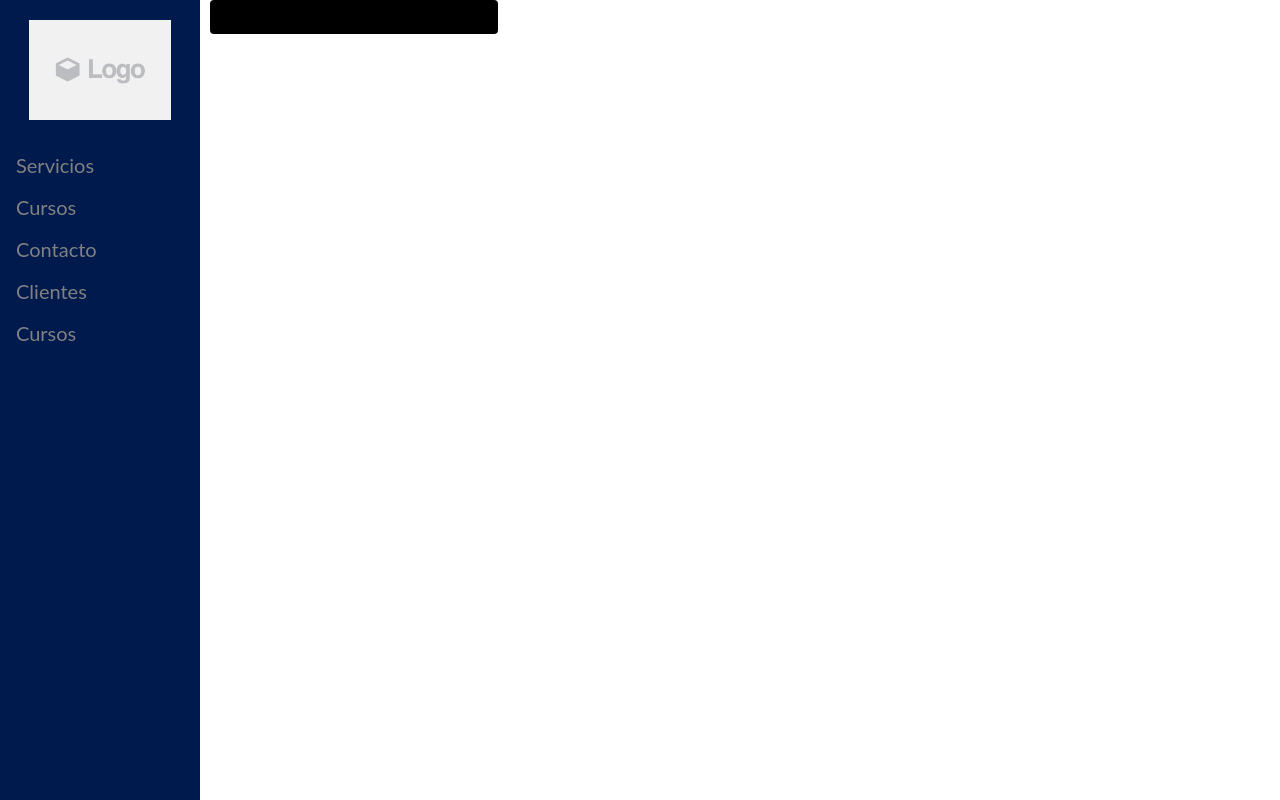
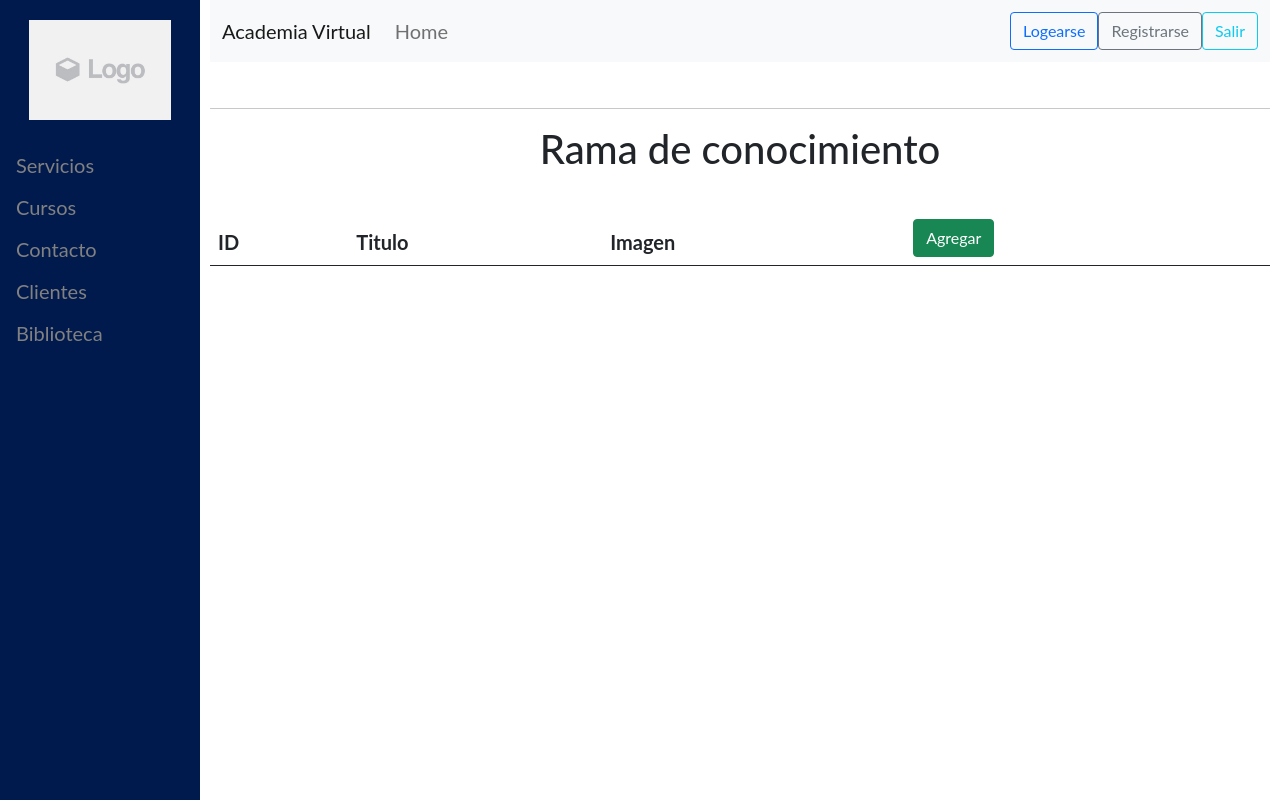
Before and after one commit to brch0x2a/virtual-academy, a Flask app: page /branch_of_knowledge in a window 1280 px wide. Run offline with Flask 2, Linux system fonts and the light colour scheme; lists and menus that the app fills with data are empty; some libraries are stand-ins or nearby versions.

Commit message:
branch of knwolege v1

```diff
--- a/app/module/branch_of_kwnoledge/models.py
+++ b/app/module/branch_of_kwnoledge/models.py
@@ -0,0 +1,6 @@
+
+class Branch_of_knowledge:
+    def __init__(self, id, name, image):
+        self.id = id
+        self.name = name
+        self.image = image
--- a/app/templates/course_module/branch_of_knowledge.html
+++ b/app/templates/course_module/branch_of_knowledge.html
@@ -1,15 +1,200 @@
 {% include "partials/header.html" %}
-{% include "partials/sidenav.html" %}
+
+
+
+{% include "partials/sidenav.html"%}
 
 <div class="main">
+{% include "partials/nav.html" %}
 
-    <div class="card" style="width: 18rem; background-color: black;">
-        <rect width="100%" height="100%" fill="#868e96"></rect>
+
+<br>
+<hr>
+
+<center>
+    <h1>Rama de conocimiento</h1>
+</center>
+<br>
+
+
+<table class="table table-striped">
+    <thead>
+      <tr>
+        <th>ID</th>
+        <th>Titulo</th>
+        <th>Imagen</th>
+        <th>
+          <a >
+            <button type="button"  data-toggle="modal" id="addButton" onclick="console.log('clickTest6')"
+            data-target="#closeForm" class="btn btn-success" style="margin-left: 1px">Agregar</button>
+        </a>
+        </th>
+
+      </tr>
+    </thead>
+    <tbody>
+      {%for b in branch %}
+      <tr>
+        <td>{{ b.id}}</td>
+        <td>{{ b.name}}</td>
+        <td>
+          <img style="object-fit: scale-down;" src="{{ b.image}}" width="90" height="90">
+
+        </td>
+        <td>
+          <a   onclick="edit({{ c.id }})">
+           <button  type="button" class="btn btn-primary" data-toggle="modal" data-target="#editForm">Editar</button>
+          </a>
+          <a onclick="deleteE({{ c.id }})">
+           <button  type="button" class="btn btn-danger">Borrar</button>
+         </a>
+         </td>
+      </tr>
+      {%endfor%}
+    </tbody>
+  </table>
+</div>
+
+<!-- Modal -->
+<div
+  class="modal fade"
+  id="closeForm"
+  tabindex="-1"
+  role="dialog"
+  aria-labelledby="closeFormLabel"
+  aria-hidden="true"
+>
+  <div class="modal-dialog" role="document">
+    <div class="modal-content" >
+      <div class="modal-header">
+        <h5 class="modal-title" id="closeFormLabel">Agregar Rama</h5>
+        <button
+          type="button"
+          class="close"
+          data-dismiss="modal"
+          aria-label="Close"
+        >
+          <span aria-hidden="true">&times;</span>
+        </button>
+      </div>
+      <div style="background-color: #198754;">
+      <div class="card" style="width: 24rem;">
         <div class="card-body">
+
+          <form method="POST" enctype=multipart/form-data class="" action="/catalogoCursos">
+              <div class="form-group">
+                <label for="" class="form-label">Titulo</label>
+                <input name="title" type="text" class="form-control">
+            </div>
+            <br>
+            <div class="form-group">
+              <label for="" class="form-label">Portada</label>
+              <input class="form-control" type="file" name="file">
+            </div>
+            <br>
+
+            <br>
+           <button class="btn btn-success" type="submit">Agregar</button>
+          </form>
+        </div>
+      </div>
+    </div>
+    </div>
+  </div>
+</div>
+
+<!-- Modal -->
+<div
+  class="modal fade"
+  id="editForm"
+  tabindex="-1"
+  role="dialog"
+  aria-labelledby="closeFormLabel"
+  aria-hidden="true"
+>
+  <div class="modal-dialog" role="document">
+    <div class="modal-content">
+      <div class="modal-header">
+        <h5 class="modal-title" id="closeFormLabel">Editar Rama</h5>
+        <button
+          type="button"
+          class="close"
+          data-dismiss="modal"
+          aria-label="Close"
+        >
+          <span aria-hidden="true">&times;</span>
+        </button>
+      </div>
+      <div style="background-color: #0d6efd;">
+      <div class="card" style="width: 24rem;">
+        <div class="card-body">
+
+          <form method="POST" enctype=multipart/form-data class="" action="/updateCourse">
+
+            <input type="number" id="uid" name="uid" hidden>
+            <br>
+            <div class="form-group">
+              <label for="" class="form-label">Titulo del curso</label>
+              <input id="utitle" name="utitle" type="text" class="form-control">
+            </div>
+
+
+            <div class="form-group">
+              <label for="" class="form-label">Portada</label>
+              <br>
+              <center>
+                <img style="object-fit: scale-down;" id="editCover" src="" width="150" height="150">
+              </center>
+              <input class="form-control" type="file" name="file">
+            </div>
+
+            <br>
+            <br>
+           <button class="btn btn-primary" type="submit">Editar</button>
+
+          </form>
+        </div>
       </div>
     </div>
 
+    </div>
+  </div>
 </div>
 
+<script src="{{ url_for('static', filename='js/jquery-3.3.1.min.js') }}"></script>
 
+<script>
+
+
+   function edit(id){
+      console.log("id: "+id);
+
+      initCategoryCollection("ucategory");
+
+
+      $.getJSON("/getCourseE?id="+id, data =>{
+        let obj = JSON.parse(data);
+        console.log(obj[0]);
+
+        $("input[name='utitle']").val(obj[0].title);
+        $("#udescription").val(obj[0].description);
+        $("input[name='uid']").val(obj[0].id);
+        $("#editCover").attr("src", obj[0].image);
+
+      });
+    }
+
+
+  function deleteE(id){
+        console.log(id);
+
+        $.getJSON("/deleteCourse?id="+id, data=>{
+          window.location.reload(true);
+        });
+
+      }
+
+    initCategoryCollection("category");
+
+</script>
 {% include "partials/footer.html" %}
--- a/app/templates/partials/sidenav.html
+++ b/app/templates/partials/sidenav.html
@@ -10,11 +10,12 @@
     <a href="#Cursos">Cursos</a>
     <a href="#Contacto">Contacto</a>
     <a href="#Cliente">Clientes</a>
-    <button class="dropdown-btn">Cursos
+    <button class="dropdown-btn">Biblioteca
       <i class="fa fa-caret-down"></i>
     </button>
     <div class="dropdown-container">
-      <a href="/catalogoCursos">Catalogo</a>
+      <a href="#">Rama</a>
+      <a href="/catalogoCursos">Curso</a>
       <a href="/modules">Modulo</a>
       <a href="/lesson">Leccion</a>
     </div>
```
Also changed, not shown: app/module/branch_of_kwnoledge/controller.py (+41 -0 lines), sql/scripts.sql (+9 -0 lines), app/static/uploads/guitarClass.jpg (added).
